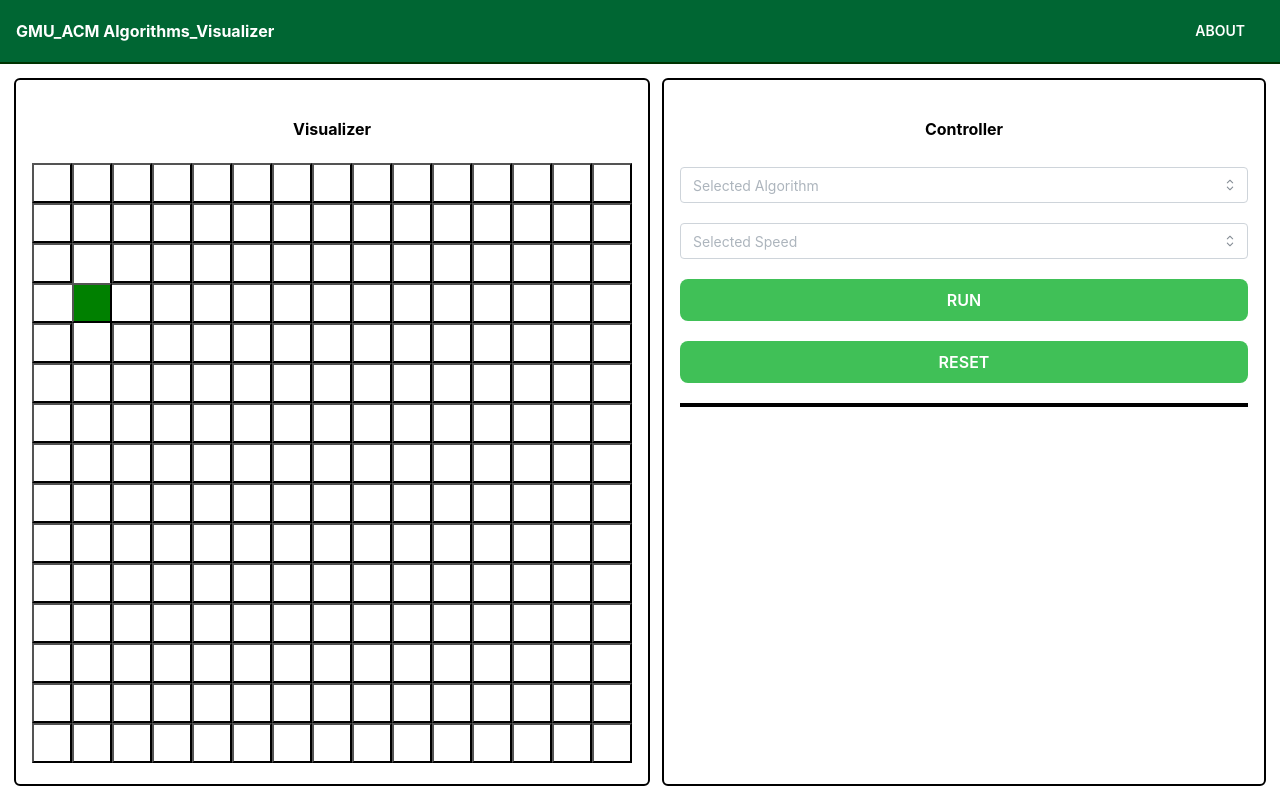
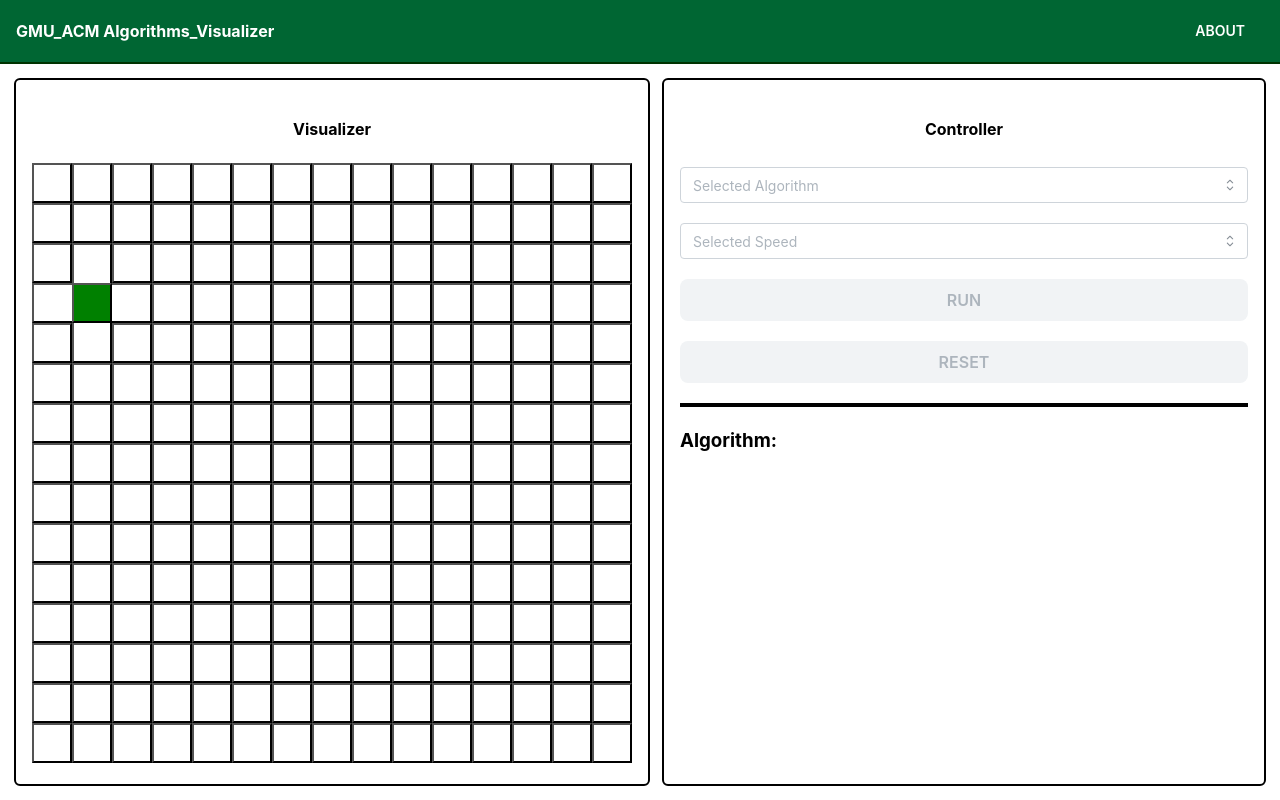
Before and after one commit to StoicNeutron/GMU_ACM, a Next.js app in the folder web/: page /home in a window 1280 px wide. Built offline with nearby package versions, Linux system fonts and the light colour scheme.

Commit message:
implement controller botton part

```diff
--- a/web/src/components/pages/home/Controller.tsx
+++ b/web/src/components/pages/home/Controller.tsx
@@ -17,13 +17,13 @@ const styles = {
   },
   button: {
     position: 'relative',
-    zIndex: 1, // Ensure button appears above other elements
+    zIndex: 1,
   },
 } as Record<string, React.CSSProperties>;
 
 const algorithmsOptions = [
-  { value: '1', label: 'DFS' },
-  { value: '2', label: 'BFS' },
+  { value: '1', label: 'DFS', fullName: 'Depth First Search', des: 'Depth-First Search (DFS) is a graph traversal algorithm that explores as far as possible along each branch before backtracking. It prioritizes depth, commonly used for pathfinding and cycle detection.' },
+  { value: '2', label: 'BFS', fullName: 'Breadth First Search', des: 'Breadth-First Search (BFS) is a graph traversal algorithm that explores neighboring nodes before moving deeper. It uses a queue to ensure nodes are visited in the order they were discovered. BFS is efficient for finding the shortest path in unweighted graphs and exploring tree structures.' },
 ];
 
 const speedOptions = [
@@ -35,15 +35,33 @@ export default function Component() {
   const [selectedAlgorithm, setSelectedAlgorithm] = useState<string | null>(
     null
   );
+  const [selectedAlgorithmName, setSelectedAlgorithmName] = useState<string | null>(
+    null
+  );
+  const [selectedAlgorithmDes, setSelectedAlgorithmDes] = useState<string | null>(
+    null
+  );
   const [selectedSpeed, setSelectedSpeed] = useState<string | null>(null);
 
   const handleAlgorithmChange = (value: string | null) => {
     setSelectedAlgorithm(value);
+    if (value !== null) {
+      const selectedAlgorithmObject = algorithmsOptions.find(option => option.value === value);
+      if (selectedAlgorithmObject) {
+        setSelectedAlgorithmName(selectedAlgorithmObject.fullName);
+        setSelectedAlgorithmDes(selectedAlgorithmObject.des);
+      }
+    } else {
+      setSelectedAlgorithmName(null);
+    }
   };
 
   const handleSpeedChange = (value: string | null) => {
     setSelectedSpeed(value);
   };
+
+  const isButtonsDisabled = selectedAlgorithm === null || selectedSpeed === null;
+
   return (
     <Flex flex={1} direction={'column'} style={styles.container}>
       <h4 style={styles.h4}>Controller</h4>
@@ -70,6 +88,7 @@ export default function Component() {
         size="md"
         radius="md"
         style={{ marginBottom: '20px' }}
+        disabled={isButtonsDisabled}
       >
         RUN
       </Button>
@@ -79,11 +98,15 @@ export default function Component() {
         size="md"
         radius="md"
         style={{ marginBottom: '20px' }}
+        disabled={isButtonsDisabled}
       >
         RESET
       </Button>
       <Divider style={styles.divider} />
 
+      <h3>Algorithm: {selectedAlgorithmName}</h3>
+      <p>{selectedAlgorithmDes}</p>
+
       <Box id="analysis" flex={1} />
     </Flex>
   );
```
